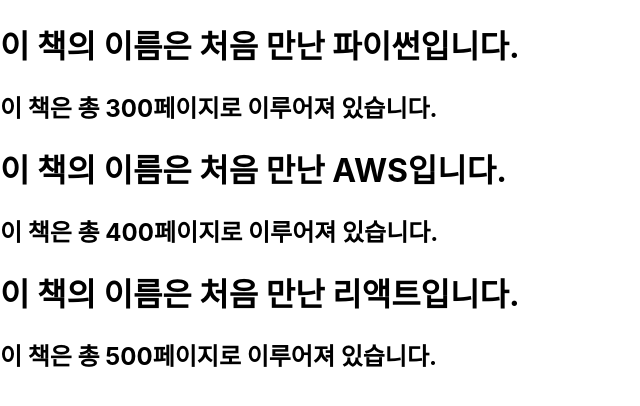
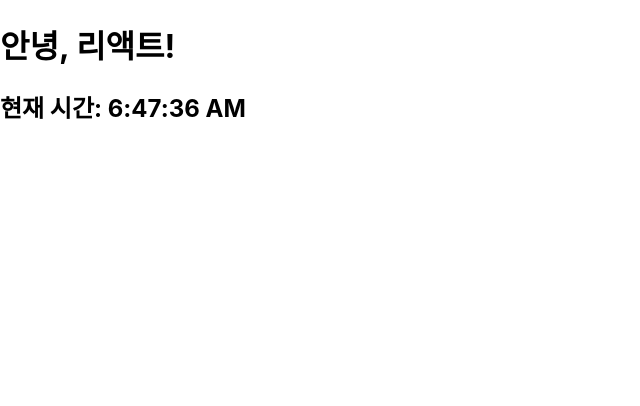
Before and after one commit to ljangwon/react-soaple, a React (Create React App) app: page / in a window 1280 px wide. Shown: the top 406 px of the page, without its empty margins (0-640 px from the left). Built offline with nearby package versions, Linux system fonts and the light colour scheme.

Commit message:
4강 Rendering Elements

```diff
--- /dev/null
+++ b/src/chapter_04/Clock.jsx
@@ -0,0 +1,12 @@
+import React from 'react'
+
+function Clock(props) {
+  return (
+    <div>
+      <h1>안녕, 리액트!</h1>
+      <h2>현재 시간: {new Date().toLocaleTimeString()}</h2>
+    </div>
+  )
+}
+
+export default Clock
--- a/src/index.js
+++ b/src/index.js
@@ -4,13 +4,17 @@
 import App from './App';
 import reportWebVitals from './reportWebVitals';
 import Library from './chapter_03/Library';
+import Clock from './chapter_04/Clock';
+
 
 const root = ReactDOM.createRoot(document.getElementById('root'));
-root.render(
-  <React.StrictMode>
-    <Library />
-  </React.StrictMode>
-);
+setInterval(() => {
+  root.render(
+    <React.StrictMode>
+      <Clock />
+    </React.StrictMode>
+  );
+}, 1000)
 
 // If you want to start measuring performance in your app, pass a function
 // to log results (for example: reportWebVitals(console.log))
```
